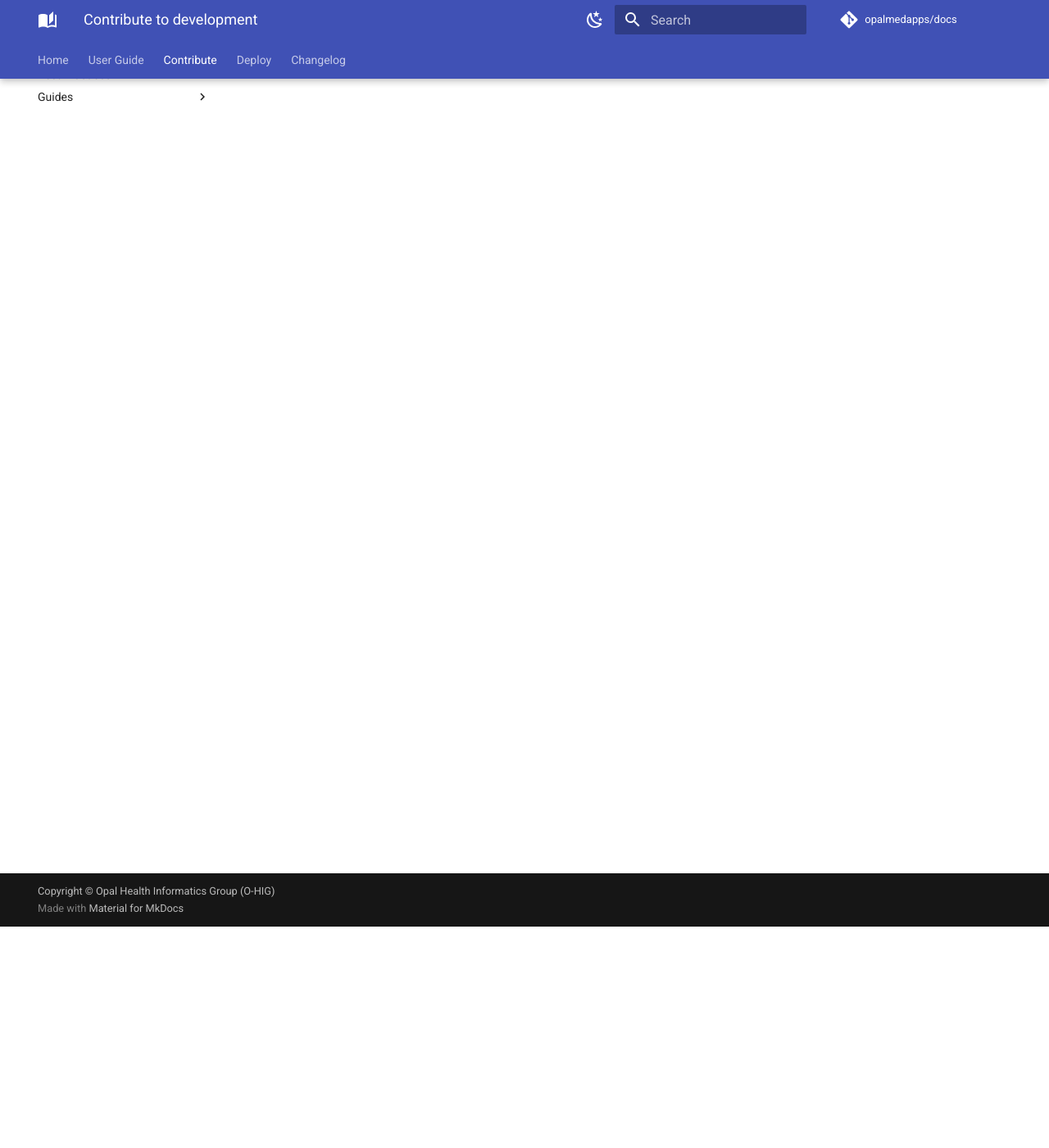
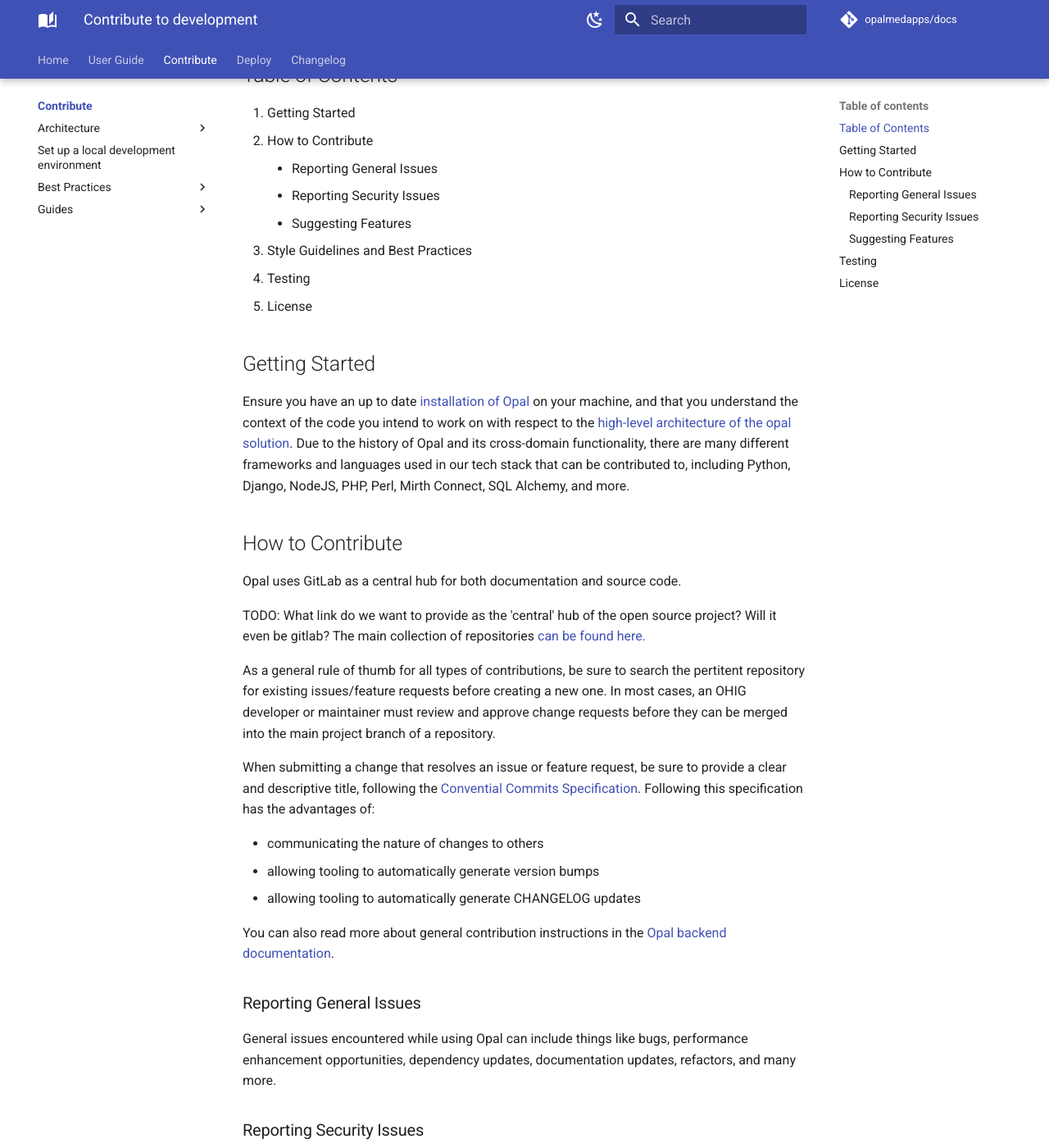
Before and after one commit to opalmedapps/docs, an MkDocs documentation site: the page built from docs/development/index.md, in a window 1280 px wide and 1400 px high, scrolled down 270 px. Shown: the whole window at 82% size. Built offline with MkDocs 1.6.1 and Material for MkDocs 9.7.7, drawn with Linux system fonts in a browser that asks for light colours; plug-ins that fetch from the network failed and are left out; comment, search, counter and statistics services are not loaded; some of the changed text lies outside the part shown.

Commit message:
create controbition page with skeleton

```diff
--- a/docs/development/index.md
+++ b/docs/development/index.md
@@ -1,3 +1,53 @@
 # Contribute to development
 
-TBD
+Thank you for your interest in contributing to Opal! Contributions are welcome and greatly appreciated. Whether you're fixing bugs, improving documentation, or suggesting & implementing new features, here’s how you can help.
+
+## Table of Contents
+
+1. Getting Started
+2. How to Contribute
+    * Reporting General Issues
+    * Reporting Security Issues
+    * Suggesting Features
+3. Style Guidelines and Best Practices
+4. Testing
+5. License
+
+## Getting Started
+
+Ensure you have an up to date [installation of Opal](setup.md#set-up-a-local-development-environment) on your machine, and that you understand the context of the code you intend to work on with respect to the [high-level architecture of the opal solution](architecture/index.md#high-level-architecture).
+Due to the history of Opal and its cross-domain functionality, there are many different frameworks and languages used in our tech stack that can be contributed to, including Python, Django, NodeJS, PHP, Perl, Mirth Connect, SQL Alchemy, and more.
+
+## How to Contribute
+
+Opal uses GitLab as a central hub for both documentation and source code.
+
+TODO: What link do we want to provide as the 'central' hub of the open source project? Will it even be gitlab?
+The main collection of repositories [can be found here.](https://gitlab.com/opalmedapps)
+
+As a general rule of thumb for all types of contributions, be sure to search the pertitent repository for existing issues/feature requests before creating a new one.
+In most cases, an OHIG developer or maintainer must review and approve change requests before they can be merged into the main project branch of a repository.
+
+When submitting a change that resolves an issue or feature request, be sure to provide a clear and descriptive title, following the [Convential Commits Specification](https://www.conventionalcommits.org/en/v1.0.0/).
+Following this specification has the advantages of:
+
+* communicating the nature of changes to others
+* allowing tooling to automatically generate version bumps
+* allowing tooling to automatically generate CHANGELOG updates
+
+<!-- Please do not force push to your PR's branch after you have created your PR, as doing so forces us to review the whole PR again. This makes it harder for us to review your work because we don't know what has changed. -->
+<!-- PRs will always be squashed by us when we merge your work. Commit as many times as you need in this branch. -->
+
+You can also read more about general contribution instructions in the [Opal backend documentation](https://opalmedapps.gitlab.io/backend/#contributing).
+
+### Reporting General Issues
+
+General issues encountered while using Opal can include things like bugs, performance enhancement opportunities, dependency updates, documentation updates, refactors, and many more.
+
+### Reporting Security Issues
+
+### Suggesting Features
+
+## Testing
+
+## License
```
